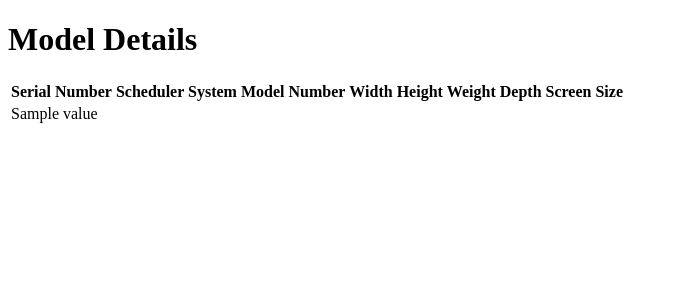
After one commit to stephen601/CS_359DatabaseProject, a Flask app: template Part 4/app/templates/detail.html in a window 1280 px wide. The commit adds this page. Shown: the top 300 px of the page, without its empty margins (0-678 px from the left). Run offline with Flask 3, Linux system fonts and the light colour scheme; the template is opened without the code that fills it: most values are stand-ins (such as "Sample title", 1, 10 or a date in 2020).

Commit message:
Details page added

```diff
--- a/Part 4/app/app.py
+++ b/Part 4/app/app.py
@@ -78,6 +78,28 @@ def display_all():
     # Display all the digital displays
     return render_template("display_all.html")
 
+@app.route('/details')
+def details():
+    model_no = request.args.get('modelNo')
+    conn = db_connection(session.get('database'))
+    cursor = conn.cursor()
+
+    # Execute the SQL query with the given modelNo value
+    cursor.execute("""
+        SELECT DigitalDisplay.*, Model.width, Model.height, Model.weight, Model.depth, Model.screenSize
+        FROM DigitalDisplay
+        JOIN Model ON DigitalDisplay.modelNo = Model.modelNo
+        WHERE DigitalDisplay.modelNo = ?
+    """, (model_no,))
+    data = cursor.fetchone()
+
+    # Close the database connection
+    conn.close()
+
+    # Render the detail template with the data
+    return render_template('detail.html', data=data)
+
+
 @app.route('/search')
 def search():
     # Search digital displays given a scheduler system
--- /dev/null
+++ b/Part 4/app/templates/detail.html
@@ -0,0 +1,26 @@
+<!DOCTYPE html>
+<html>
+<head>
+    <title>Model Details</title>
+</head>
+<body>
+    <h1>Model Details</h1>
+    <table>
+        <tr>
+            <th>Serial Number</th>
+            <th>Scheduler System</th>
+            <th>Model Number</th>
+            <th>Width</th>
+            <th>Height</th>
+            <th>Weight</th>
+			<th>Depth</th>
+			<th>Screen Size</th>
+        </tr>
+        <tr>
+            {% for value in data %}
+            <td>{{ value }}</td>
+            {% endfor %}
+        </tr>
+    </table>
+</body>
+</html>
```
Also changed, not shown: Part 4/app/templates/display_all.html (+13 -4 lines), Part 4/app/ABC.sqlite.
